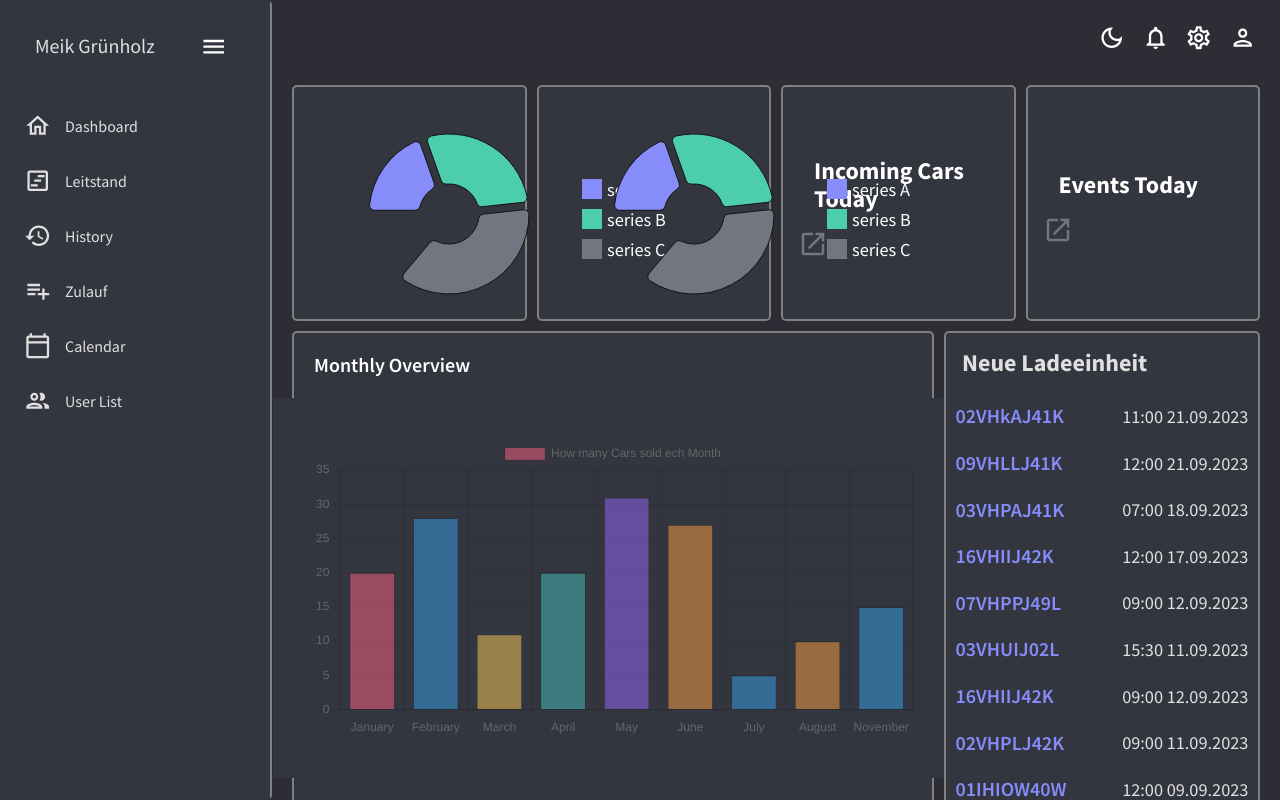
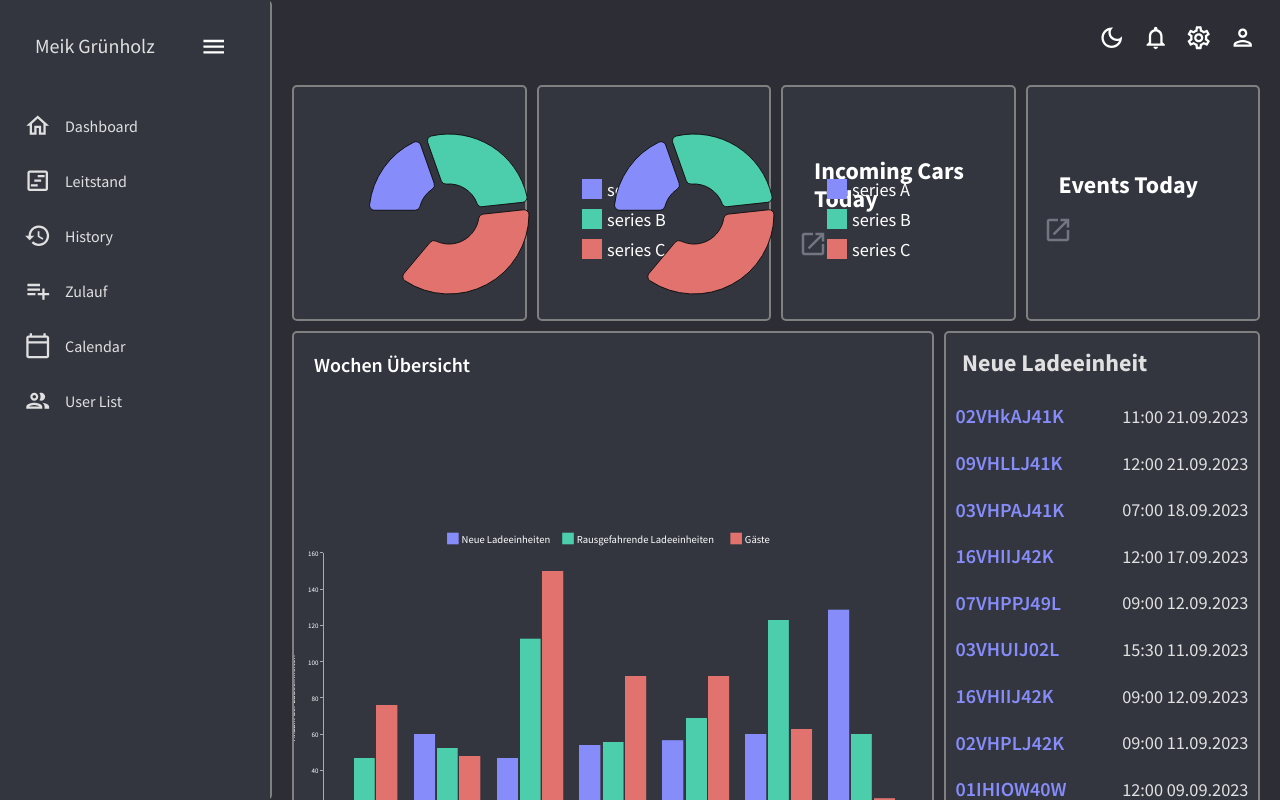
Before and after one commit to crowtek/Data-Visualization-Tool, a React (Create React App) app: page / in a window 1280 px wide. Built offline with nearby package versions, Linux system fonts and the light colour scheme.

Commit message:
Neues BarChart eingebaut

```diff
--- a/src/components/StatBox.jsx
+++ b/src/components/StatBox.jsx
@@ -34,7 +34,7 @@ const StatBox = ({ title, subtitle, icon, progress, increase, link }) => {
                   data: [
                     { id: 0,color: colors.blueAccent[400], value: 10, label: 'series A' },
                     { id: 1,color: colors.greenAccent[500], value: 15, label: 'series B' },
-                    { id: 2,color: colors.primary[300], value: 20, label: 'series C' },
+                    { id: 2,color: colors.redAccent[400], value: 20, label: 'series C' },
                   ],
                   innerRadius: 30,
                   outerRadius: 80,
--- a/src/scenes/Dashboard/components/SalesQuantity.jsx
+++ /dev/null
@@ -1,21 +0,0 @@
-import { Box, Typography, useTheme } from "@mui/material";
-import { tokens } from "../../../theme";
-import BarChart from "../../../components/BarChart";
-
-const SalesQuantity = () => {
-  const theme = useTheme();
-  const colors = tokens(theme.palette.mode);
-
-  return (
-    <Box gridColumn="span 8" gridRow="span 3" backgroundColor={colors.primary[400]}
-    borderRadius="5px" border="2px solid gray">
-      <Typography variant="h4" fontWeight="600" sx={{ padding: "20px" }}>
-        Monthly Overview
-      </Typography>
-      <Box display={"flex"} justifyContent={"center"}>
-        <BarChart isDashboard={true} />
-      </Box>
-    </Box>
-  )
-}
-export default SalesQuantity;
--- /dev/null
+++ b/src/scenes/Dashboard/components/WeeklyOverview.jsx
@@ -0,0 +1,91 @@
+import { Box, Typography, useTheme } from "@mui/material";
+import { tokens } from "../../../theme";
+import { BarChart } from '@mui/x-charts/BarChart';
+import { axisClasses } from '@mui/x-charts';
+const chartSetting = {
+  yAxis: [
+    {
+      label: 'Anzahl der Ladeeinheiten',
+    },
+  ],
+  width: 1100,
+  height: 600,
+  sx: {
+    [`.${axisClasses.left} .${axisClasses.label}`]: {
+      transform: 'translate(-20px, 0)',
+    },
+  },
+};
+const dataset = [
+  {
+    london: 20,
+    paris: 47,
+    newYork: 76,
+    month: 'Montag',
+  },
+  {
+    london: 60,
+    paris: 52,
+    newYork: 48,
+    month: 'Dienstag',
+  },
+  {
+    london: 47,
+    paris: 113,
+    newYork: 150,
+    month: 'Mittwoch',
+  },
+  {
+    london: 54,
+    paris: 56,
+    newYork: 92,
+    month: 'Donnerstag',
+  },
+  {
+    london: 57,
+    paris: 69,
+    newYork: 92,
+    month: 'Freitag',
+  },
+  {
+    london: 60,
+    paris: 123,
+    newYork: 63,
+    month: 'Samstag',
+  },
+  {
+    london: 129,
+    paris: 60,
+    newYork: 25,
+    month: 'Sonntag',
+  },
+];
+const valueFormatter = (value) => `${value}mm`;
+
+
+const SalesQuantity = () => {
+  const theme = useTheme();
+  const colors = tokens(theme.palette.mode);
+
+  return (
+    <Box gridColumn="span 8" gridRow="span 3" backgroundColor={colors.primary[400]}
+    borderRadius="5px" border="2px solid gray">
+      <Typography variant="h4" fontWeight="600" sx={{ padding: "20px" }}>
+        Wochen Übersicht
+      </Typography>
+      <Box display={"flex"} justifyContent={"center"}>
+      <BarChart
+          dataset={dataset}
+          xAxis={[{ scaleType: 'band', dataKey: 'month' }]}
+          series={[
+            { dataKey: 'london', label: 'Neue Ladeeinheiten', valueFormatter, color:colors.blueAccent[400],borderRadius:"5px" },
+            { dataKey: 'paris', label: 'Rausgefahrende Ladeeinheiten', valueFormatter,color:colors.greenAccent[500]  },
+            { dataKey: 'newYork', label: 'Gäste', valueFormatter,color:colors.redAccent[400]  },
+          ]}
+          {...chartSetting}
+        />
+      </Box>
+    </Box>
+  )
+}
+export default SalesQuantity;
--- a/src/scenes/Dashboard/index.jsx
+++ b/src/scenes/Dashboard/index.jsx
@@ -6,7 +6,7 @@ import CarTotal from "./components/CarTotal";
 import CarDamaged from "./components/CarDamaged";
 import CarToday from "./components/CarToday";
 import EventToday from "./components/EventToday";
-import SalesQuantity from "./components/SalesQuantity";
+import SalesQuantity from "./components/WeeklyOverview";
 import CarList from "./components/Liste";
 
 const Dashboard = () => {
```
